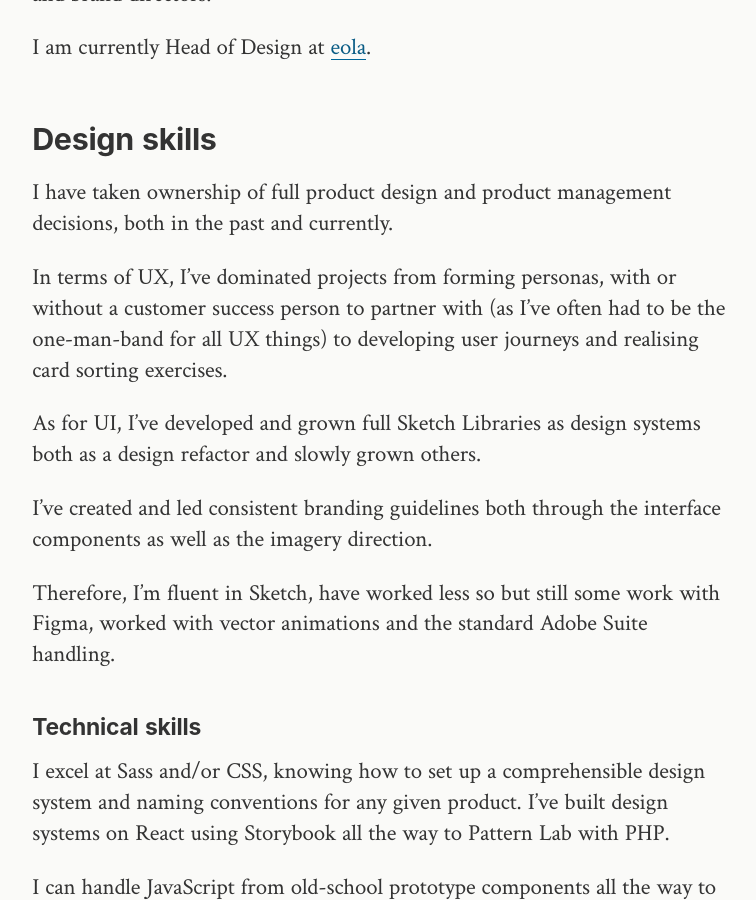
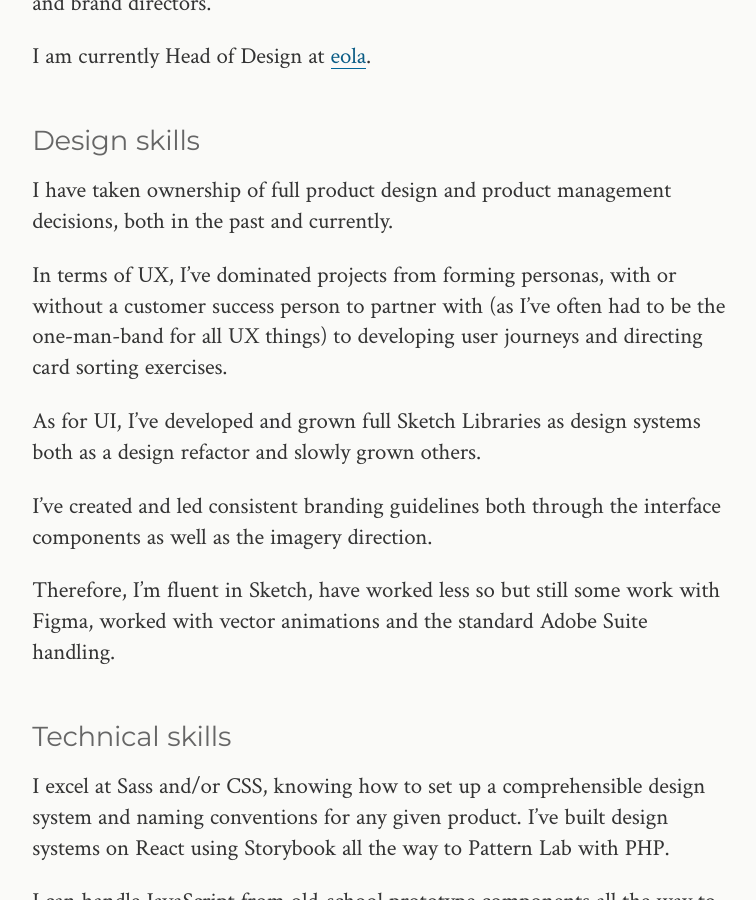
Before and after one commit to jaicab/jaicab.github.io, a Jekyll site: the page built from about.md, in a window 1280 px wide and 900 px high, scrolled down 1453 px. Shown: the whole window, without its empty margins (257-1013 px from the left). Built offline with Jekyll 4.4.1, drawn with Linux system fonts in a browser that asks for light colours; some web fonts are replaced.

Commit message:
Update about

```diff
--- a/about.md
+++ b/about.md
@@ -21,7 +21,7 @@ I like simple solutions to complex problems.
 
 ---
 
-### A technical designer
+## A technical designer
 
 While I mainly focus on UX/UI design work now, my background is on frontend engineering.
 
@@ -40,11 +40,11 @@ As my experience working with digital products progressed, I realised more and m
 
 I am currently Head of Design at [eola](https://eola.co).
 
-## Design skills
+### Design skills
 
 I have taken ownership of full product design and product management decisions, both in the past and currently.
 
-In terms of UX, I've dominated projects from forming personas, with or without a customer success person to partner with (as I've often had to be the one-man-band for all UX things) to developing user journeys and realising card sorting exercises.
+In terms of UX, I've dominated projects from forming personas, with or without a customer success person to partner with (as I've often had to be the one-man-band for all UX things) to developing user journeys and directing card sorting exercises.
 
 As for UI, I've developed and grown full Sketch Libraries as design systems both as a design refactor and slowly grown others.
 
@@ -52,7 +52,7 @@ I've created and led consistent branding guidelines both through the interface c
 
 Therefore, I'm fluent in Sketch, have worked less so but still some work with Figma, worked with vector animations and the standard Adobe Suite handling.
 
-#### Technical skills
+### Technical skills
 
 I excel at Sass and/or CSS, knowing how to set up a comprehensible design system and naming conventions for any given product. I've built design systems on React using Storybook all the way to Pattern Lab with PHP.
 
```
